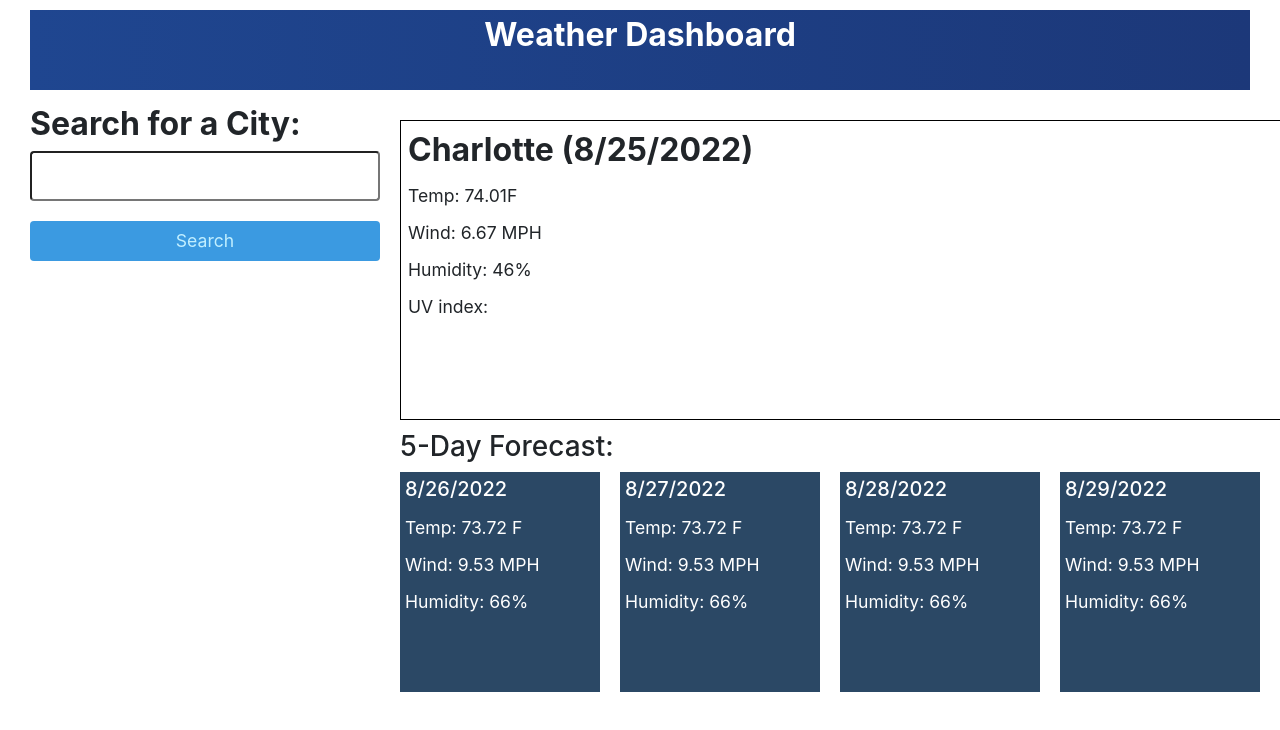
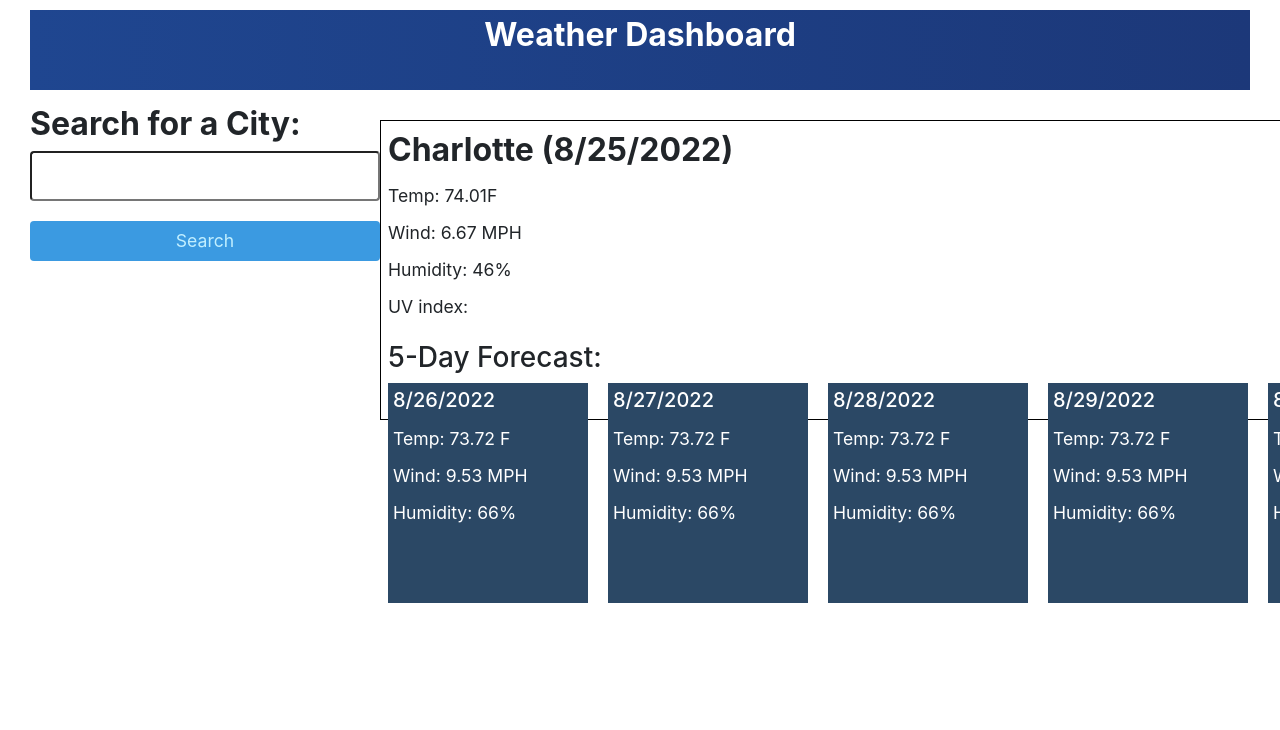
Before and after one commit to sasimapatterson/weather-dashboard, a plain HTML site: page index.html in a window 1280 px wide. Shown: the top 730 px of the page. Drawn offline with nearby package versions, Linux system fonts and the light colour scheme; no server answers.

Commit message:
changed classname to match html

```diff
--- a/assets/style.css
+++ b/assets/style.css
@@ -57,13 +57,13 @@ button {
     border-radius: 4px;
 }
 
-.weather-area {
+.weather-container {
     /* background: lightgreen; */
     width: 1080px;
     margin-left: 20px;
 }
 
-.weather-info {
+.weather-area {
     /* background: lightgray; */
     height: 300px;
     border: 1px solid black;
@@ -77,9 +77,6 @@ button {
     gap: 20px;
 }
 
-h2 {
-
-}
 
 h3 {
     margin-top:10px;
```
